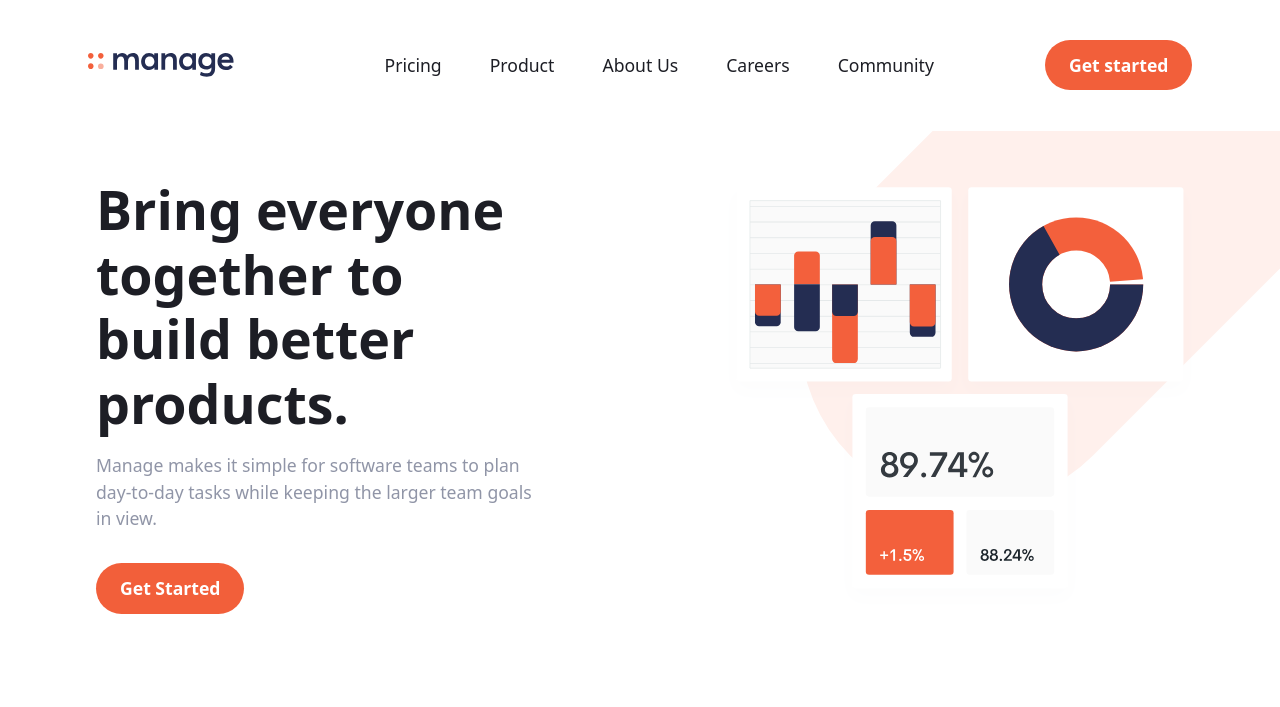
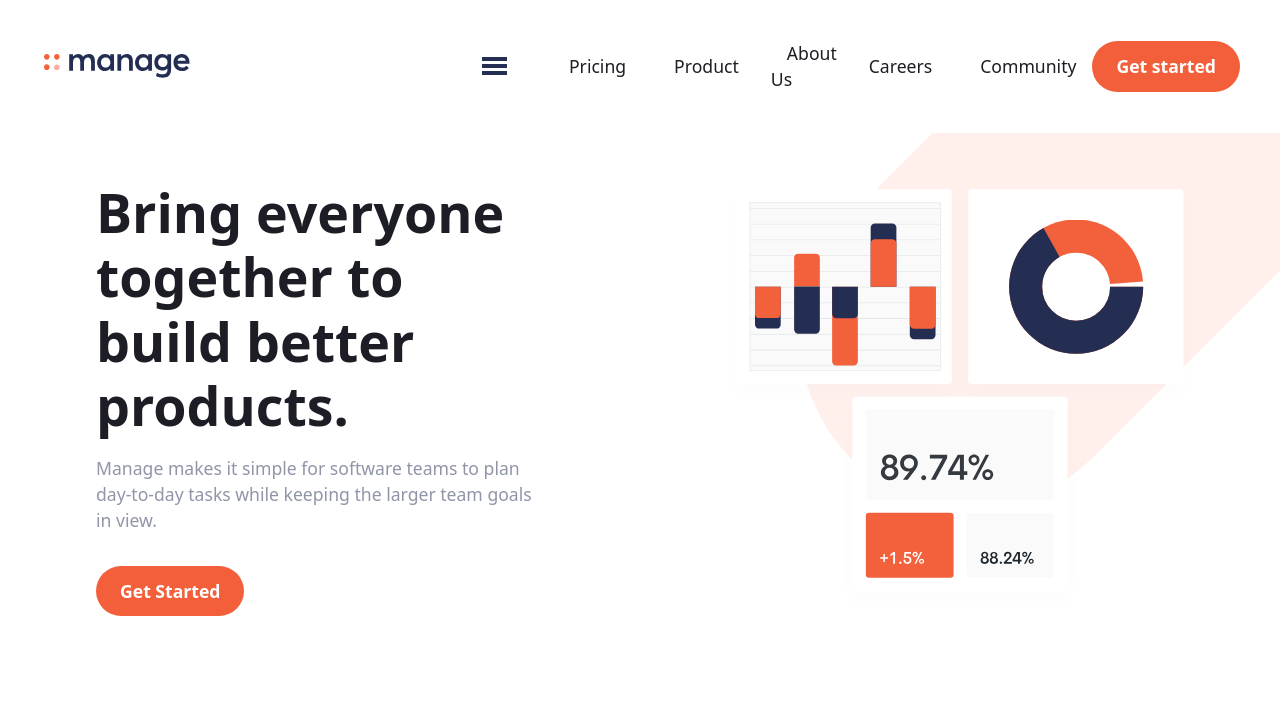
Before and after one commit to Code-Beaker/manage-landing-page-code-beaker, a website built with Vite: page app/index.html in a window 1280 px wide. Shown: the top 707 px of the page. Built offline with nearby package versions, Linux system fonts and the light colour scheme.

Commit message:
add mobile navigation menu

```diff
--- a/app/index.html
+++ b/app/index.html
@@ -21,9 +21,22 @@ https://cdn.jsdelivr.net/npm/@splidejs/splide@4.1.4/dist/css/splide.min.css
   <body>
     <header class="header">
       <nav class="navbar">
-        <a href="index.html" class="navbar__brand">
-          <img src="assets/images/logo.svg" alt="" class="navbar__logo" />
-        </a>
+        <div class="navbar__top">
+          <a href="index.html" class="navbar__brand">
+            <img src="assets/images/logo.svg" alt="" class="navbar__logo" />
+          </a>
+          <button
+            class="navbar__toggle-btn"
+            aria-hidden="false"
+            id="navigationToggle"
+          >
+            <img
+              id="navigationToggleIcon"
+              src="assets/images/icon-hamburger.svg"
+              alt="hamburger icon"
+            />
+          </button>
+        </div>
         <ul class="navbar__links">
           <li class="navbar__item">
             <a href="#" class="navbar__link">Pricing</a>
--- a/app/main.js
+++ b/app/main.js
@@ -1,6 +1,11 @@
 import validator from "validator";
 import isEmail from "validator/lib/isEmail";
 import "./typeScales.css";
+
+// Navigation elements
+const navigationToggleButton = document.getElementById("navigationToggle");
+const navigationLinks = document.querySelector(".navbar__links");
+const toggleIcon = document.getElementById("navigationToggleIcon");
 
 const d = new Date().getFullYear();
 document.getElementById("year").textContent = d;
@@ -23,6 +28,12 @@ form.addEventListener("submit", (e) => {
   }
 });
 
+// Toggle Navigation Menu
+navigationToggleButton.addEventListener("click", () => {
+  navigationLinks.classList.toggle("links-show");
+});
+
+// Slides
 new Splide(".splide", {
   type: "loop",
   perPage: 3,
--- a/app/scss/style.scss
+++ b/app/scss/style.scss
@@ -9,13 +9,40 @@ body {
 .navbar {
   @include m.navbar(white);
 
+  @media screen and (width < 50rem) {
+    flex-direction: column;
+    justify-content: center;
+    min-height: fit-content;
+  }
+
+  #{&}__top {
+    display: flex;
+    justify-content: space-between;
+    align-items: center;
+    width: 100%;
+  }
+
   #{&}__brand {
     display: block;
     border-radius: 0.125rem;
+    padding: 0.25rem;
     outline-offset: 0.125rem;
 
     &:focus-visible {
       outline: 0.125rem solid m.color(primary__bright-red);
+    }
+  }
+
+  // Toggle Button
+  #{&}__toggle-btn {
+    display: block;
+    border: none;
+    outline: none;
+    outline-offset: 0.125rem;
+    background-color: transparent;
+
+    &:focus-visible {
+      outline: 0.125rem dashed currentColor;
     }
   }
 
@@ -26,8 +53,23 @@ body {
     gap: 1rem;
 
     @media screen and (width < 50rem) {
-      display: none;
+      // display: none;
+      flex-direction: column;
+      justify-content: center;
+      align-items: center;
+      text-align: center;
+      height: 0;
+      margin: 0;
+      overflow: hidden;
+      // padding: 1rem;
+      opacity: 0;
+      transition: 0.25s ease-in-out;
     }
+  }
+
+  .links-show {
+    opacity: 1;
+    height: 15rem;
   }
 
   #{&}__link {
```
